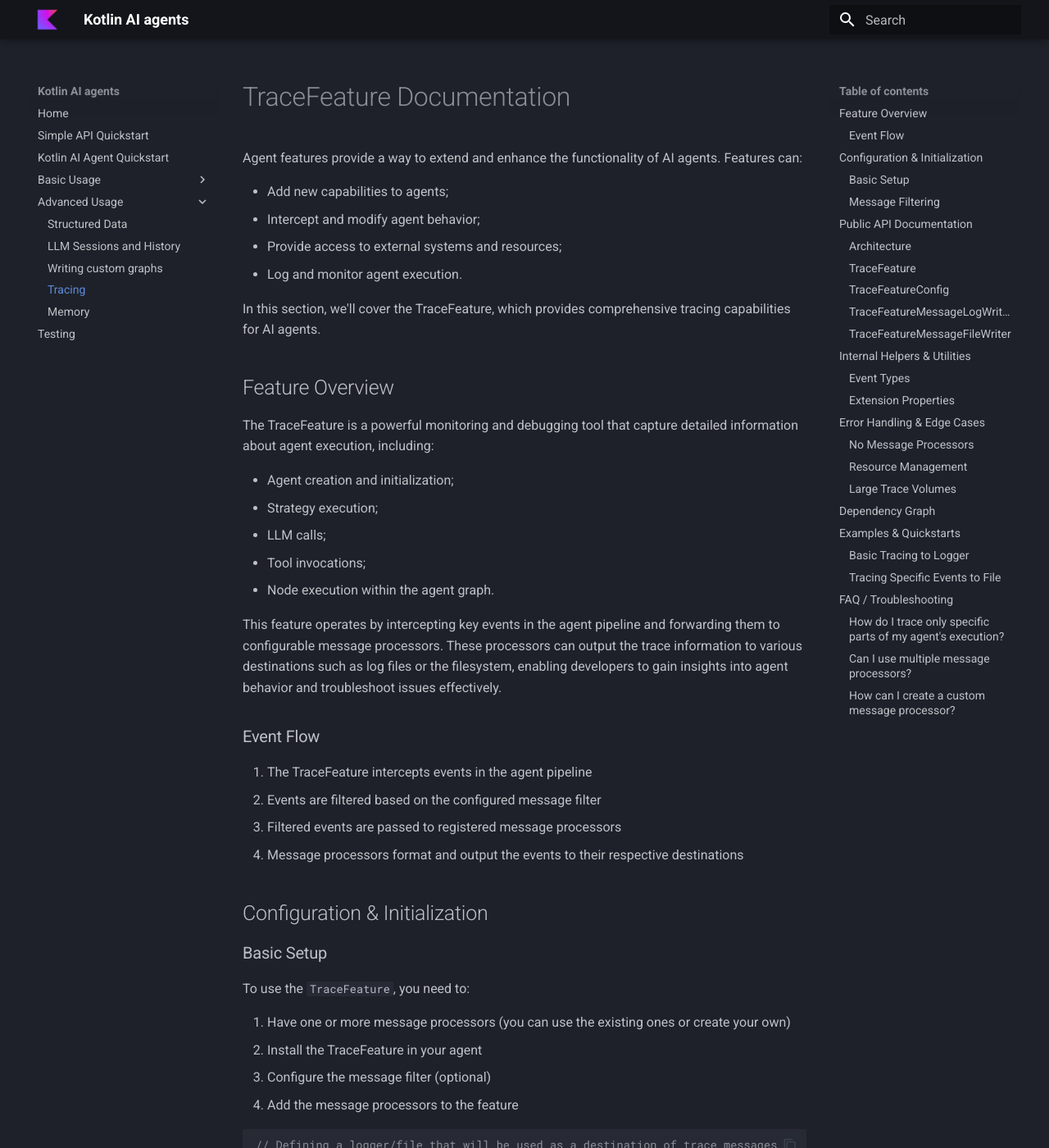
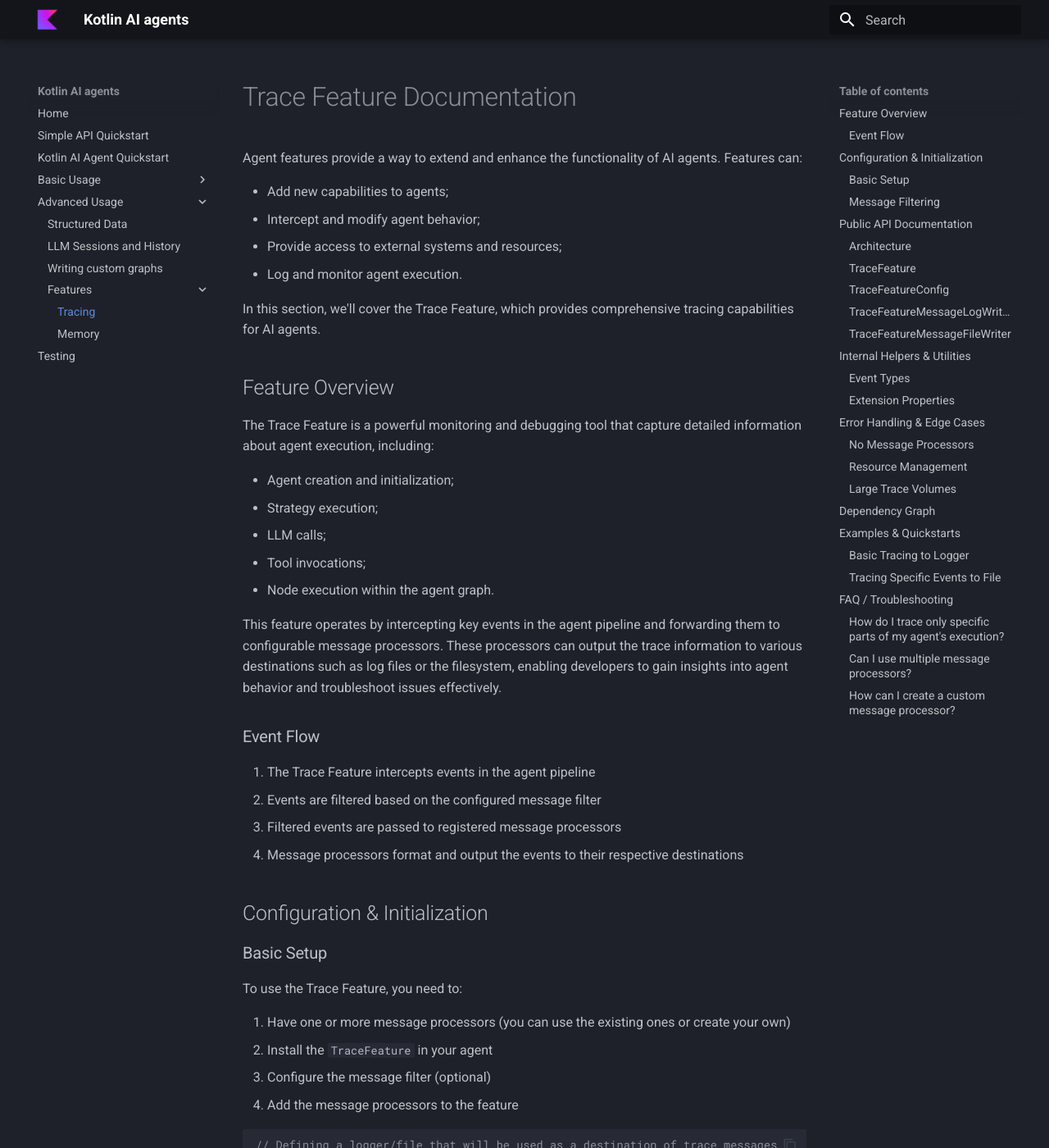
Before and after one commit to JetBrains/koog-docs, an MkDocs documentation site: the page built from docs/tracingFeature.md, in a window 1280 px wide and 1400 px high. Shown: the whole window at 82% size. Built offline with MkDocs 1.6.1 and Material for MkDocs 9.7.7, drawn with Linux system fonts in a browser that asks for light colours; some of the changed text lies outside the part shown.

Commit message:
Standardize feature naming in documentation and update mkdocs

````diff
--- a/docs/tracingFeature.md
+++ b/docs/tracingFeature.md
@@ -1,4 +1,4 @@
-# TraceFeature Documentation
+# Trace Feature Documentation
 
 Agent features provide a way to extend and enhance the functionality of AI agents. Features can:
 
@@ -7,11 +7,11 @@ Agent features provide a way to extend and enhance the functionality of AI agent
 - Provide access to external systems and resources;
 - Log and monitor agent execution.
 
-In this section, we'll cover the TraceFeature, which provides comprehensive tracing capabilities for AI agents.
+In this section, we'll cover the Trace Feature, which provides comprehensive tracing capabilities for AI agents.
 
 ## Feature Overview
 
-The TraceFeature is a powerful monitoring and debugging tool that capture detailed information about agent execution,
+The Trace Feature is a powerful monitoring and debugging tool that capture detailed information about agent execution,
 including:
 
 - Agent creation and initialization;
@@ -26,7 +26,7 @@ filesystem, enabling developers to gain insights into agent behavior and trouble
 
 ### Event Flow
 
-1. The TraceFeature intercepts events in the agent pipeline
+1. The Trace Feature intercepts events in the agent pipeline
 2. Events are filtered based on the configured message filter
 3. Filtered events are passed to registered message processors
 4. Message processors format and output the events to their respective destinations
@@ -35,10 +35,10 @@ filesystem, enabling developers to gain insights into agent behavior and trouble
 
 ### Basic Setup
 
-To use the `TraceFeature`, you need to:
+To use the Trace Feature, you need to:
 
 1. Have one or more message processors (you can use the existing ones or create your own)
-2. Install the TraceFeature in your agent
+2. Install the `TraceFeature` in your agent
 3. Configure the message filter (optional)
 4. Add the message processors to the feature
 
@@ -99,7 +99,7 @@ messageFilter = { message ->
 
 ### Architecture
 
-The TraceFeature follows a modular architecture with these key components:
+The Trace Feature follows a modular architecture with these key components:
 
 1. **TraceFeature**: The main feature class that intercepts events in the agent pipeline
 2. **TraceFeatureConfig**: Configuration class for customizing feature behavior
@@ -125,7 +125,7 @@ val agent = KotlinAIAgent(/*...*/) {
 
 ### TraceFeatureConfig
 
-**Description**: Configuration class for the TraceFeature.
+Configuration class for the Trace Feature.
 
 **Properties**:
 
@@ -217,7 +217,7 @@ install(TraceFeature) {
 
 ### Event Types
 
-The TraceFeature works with the following event types:
+The Trace Feature works with the following event types:
 
 | Event Type                 | When Triggered                |
 |----------------------------|-------------------------------|
@@ -252,7 +252,7 @@ get() = "${this.eventId} (stage: ${this.stageName}, node: ${this.nodeName}, inpu
 
 ### No Message Processors
 
-If no message processors are added to the TraceFeature, a warning will be logged:
+If no message processors are added to the Trace Feature, a warning will be logged:
 
 ```
 Tracing Feature. No feature out stream providers are defined. Trace streaming has no target.
@@ -289,7 +289,7 @@ For agents with complex strategies or long-running executions, the volume of tra
 
 ## Dependency Graph
 
-The TraceFeature has the following dependencies:
+The Trace Feature has the following dependencies:
 
 ```
 TraceFeature
--- a/mkdocs.yml
+++ b/mkdocs.yml
@@ -14,8 +14,9 @@ nav:
       - Structured Data: structuredData.md
       - LLM Sessions and History: sessions.md
       - Writing custom graphs: customGraphs.md
-      - Tracing: tracingFeature.md
-      - Memory: memoryFeature.md
+      - Features:
+          - Tracing: tracingFeature.md
+          - Memory: memoryFeature.md
   - Testing: testing.md
 
 markdown_extensions:
````
Also changed, not shown: other parts of docs/tracingFeature.md (+3 -3 lines), docs/memoryFeature.md (+141 -177 lines), docs/testing.md (+1 -1 lines).
